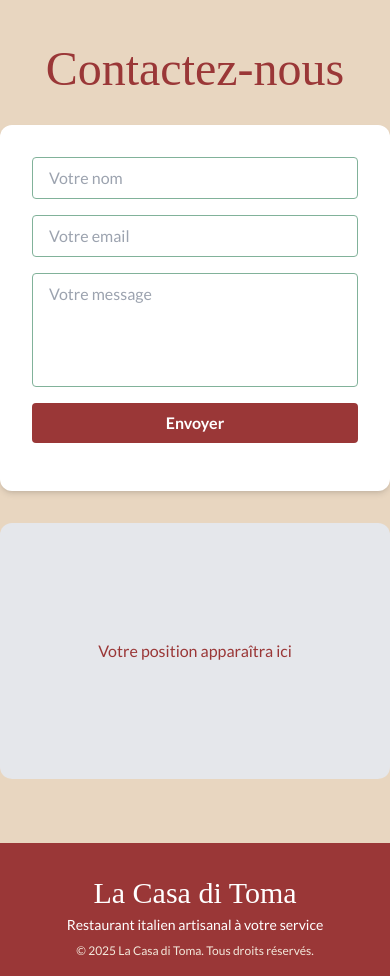
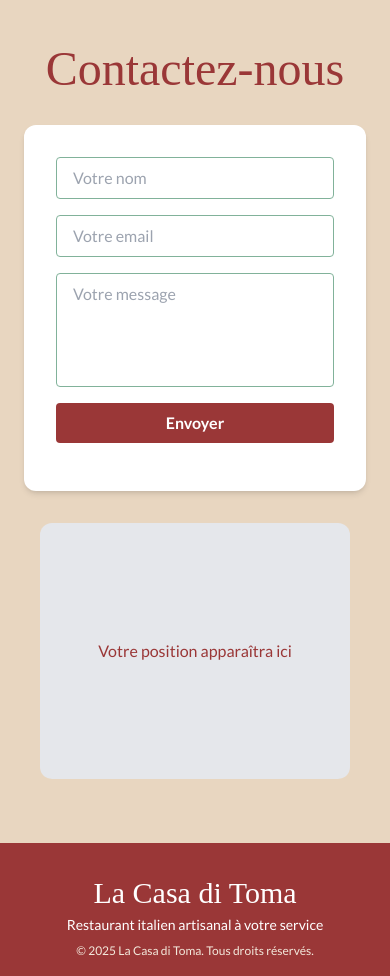
Before and after one commit to ovo-thom/la-casa-di-toma, a React (Vite) app: page / in a window 390 px wide. Shown: the part 7860-8836 px from the top of the page. Built offline with nearby package versions, Linux system fonts and the light colour scheme; no server answers; a web font is replaced by a local one.

Commit message:
feat: add horizontal padding (px-4) to map and form for better mobile responsiveness

```diff
--- a/src/components/ContactSection.tsx
+++ b/src/components/ContactSection.tsx
@@ -67,7 +67,7 @@ export default function ContactSection() {
         whileInView={{ opacity: 1, y: 0 }}
         transition={{ duration: 0.8, delay: 0.3 }}
         viewport={{ once: true }}
-        className="w-full max-w-4xl flex flex-col md:flex-row gap-8 items-stretch"
+        className="w-full max-w-4xl flex flex-col md:flex-row gap-8 items-stretch px-6"
       >
         <form
           onSubmit={handleSubmit}
@@ -114,7 +114,7 @@ export default function ContactSection() {
             {formSend}
           </p>
         </form>
-        <div className="flex-1 flex flex-col items-center justify-center">
+        <div className="flex-1 flex flex-col items-center justify-center px-4">
           {error && <p className="text-red-600 mb-2">{error}</p>}
           <div className="w-full h-64 rounded-xl overflow-hidden bg-gray-200 flex items-center justify-center">
             {position ? (
```
